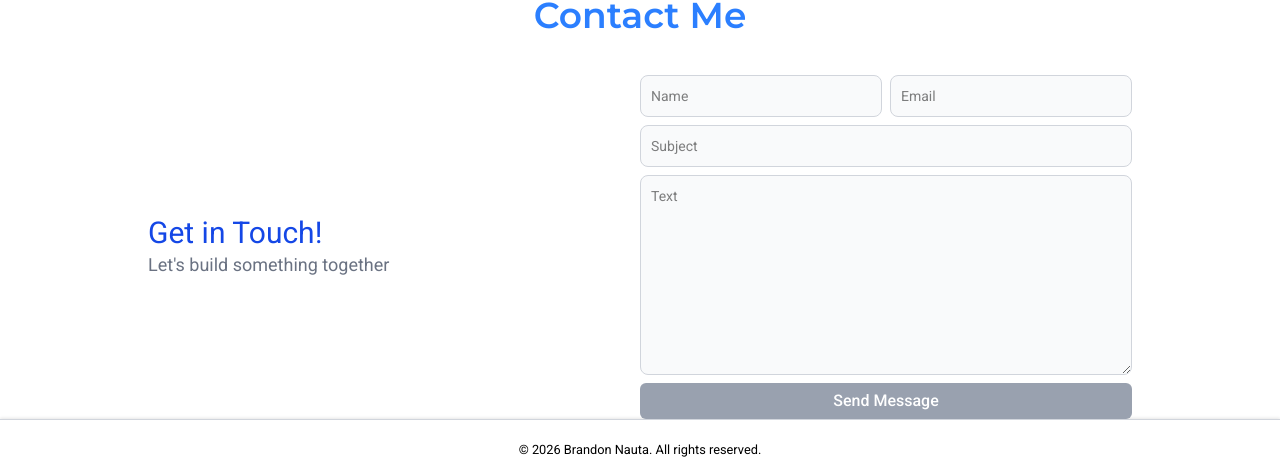
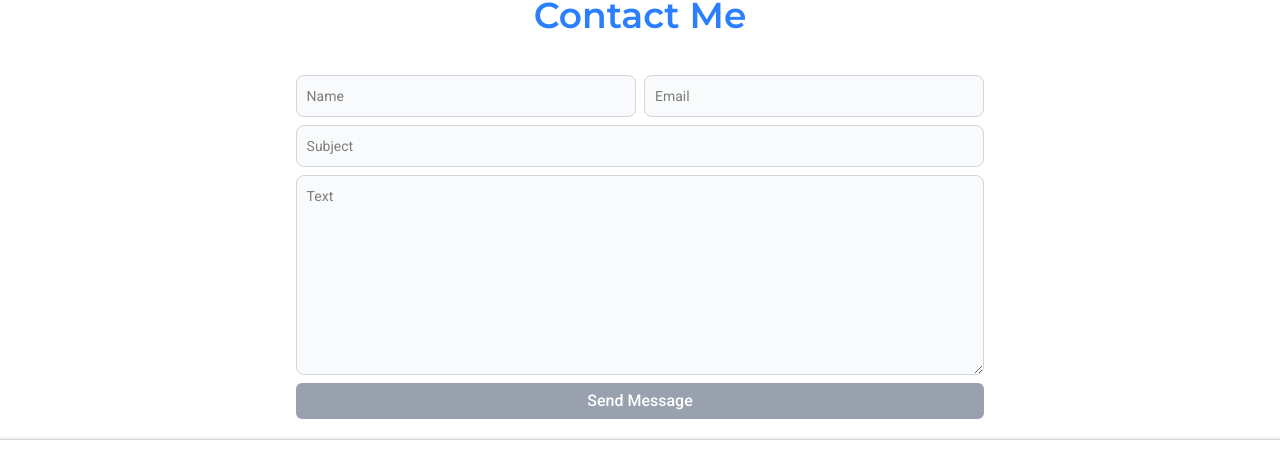
Before and after one commit to TheLuckyman30/portfolio, a React (Vite) app: page / in a window 1280 px wide. Shown: the part 3319-3781 px from the top of the page. Built offline with nearby package versions, Linux system fonts and the light colour scheme.

Commit message:
Change format of contact me section

```diff
--- a/src/App.tsx
+++ b/src/App.tsx
@@ -29,7 +29,7 @@ function App() {
       </Navbar>
       <section
         id="sections"
-        className="flex flex-col mx-auto w-full sm:max-w-5xl px-5 h-fit"
+        className="flex flex-col mx-auto mb-5 w-full sm:max-w-5xl px-5 h-fit"
       >
         <Home />
         <div className="flex flex-col gap-50 ">
--- a/src/sections/ContactMe.tsx
+++ b/src/sections/ContactMe.tsx
@@ -31,15 +31,8 @@ export function ContactMe() {
   }
 
   return (
-    <div className="flex flex-col gap-5 sm:flex-row sm:gap-0">
-      <div className="flex justify-center items-center flex-1">
-        <div className="grow">
-          <h2 className="text-blue-700 text-xl sm:text-3xl">Get in Touch!</h2>
-          <p className="text-gray-500 text-sm sm:text-lg">
-            Let's build something together
-          </p>
-        </div>
-      </div>
+    <div className="flex justify-center w-full">
+      <div className="w-full sm:w-[70%]">
         <form
           className="flex flex-col flex-1 gap-2"
           onSubmit={(e) => sendMessage(e)}
@@ -91,5 +84,6 @@ export function ContactMe() {
           </Button>
         </form>
       </div>
+    </div>
   );
 }
```
Lines whose indentation alone changed are shown as unchanged.
